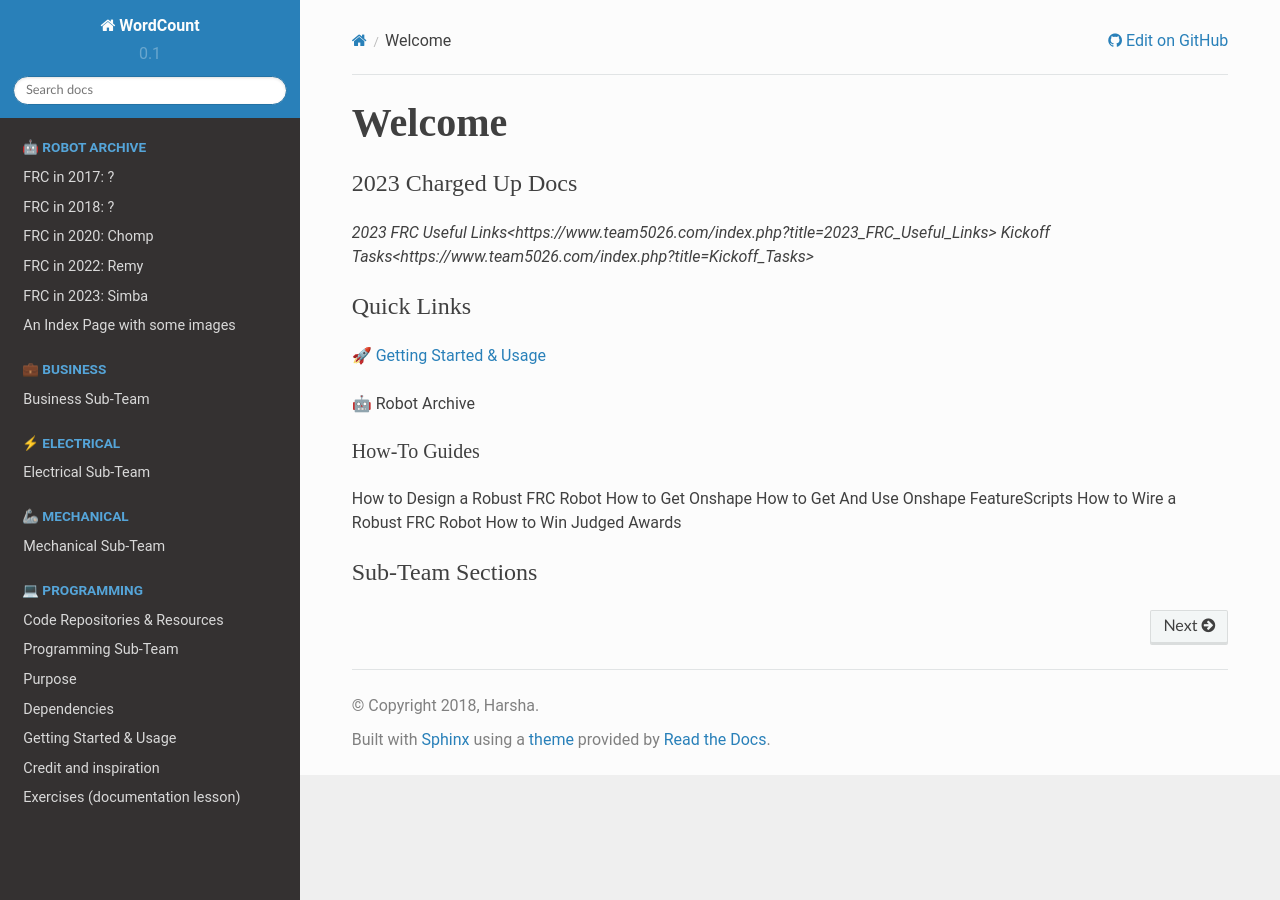
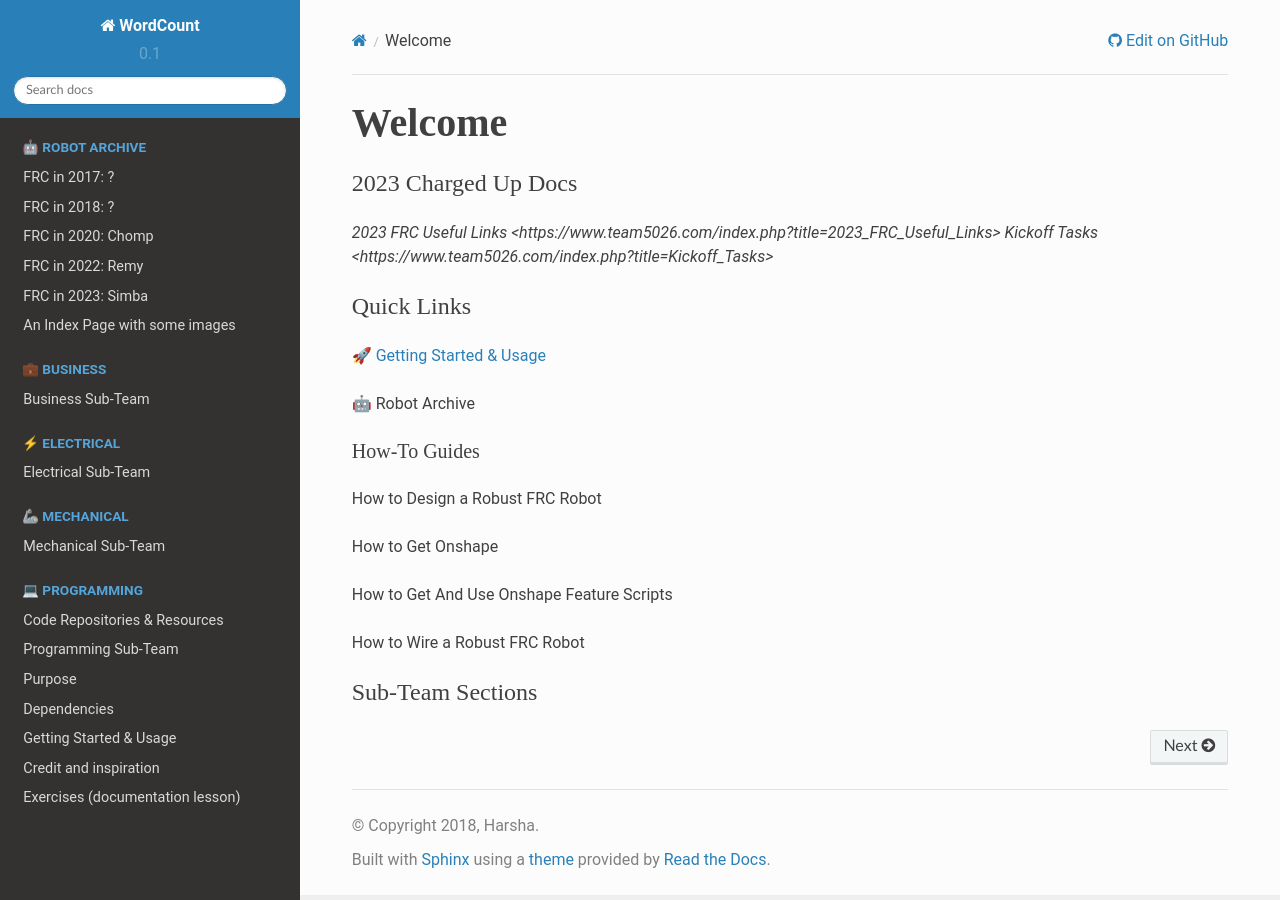
Before and after one commit to Iron-Panthers/wiki-sphinx-test, a Sphinx documentation site: the page built from doc/index.rst, in a window 1280 px wide. Built offline with Sphinx 7.4.7 and the Read the Docs theme 2.0.0, drawn with Linux system fonts in a browser that asks for light colours.

Commit message:
Fix links in index.rst

```diff
--- a/doc/index.rst
+++ b/doc/index.rst
@@ -18,24 +18,27 @@ Welcome
 2023 Charged Up Docs
 ----
 
-`2023 FRC Useful Links<https://www.team5026.com/index.php?title=2023_FRC_Useful_Links>`
-`Kickoff Tasks<https://www.team5026.com/index.php?title=Kickoff_Tasks>`
+`2023 FRC Useful Links <https://www.team5026.com/index.php?title=2023_FRC_Useful_Links>`
+`Kickoff Tasks <https://www.team5026.com/index.php?title=Kickoff_Tasks>`
 
 Quick Links
 ----
 
 🚀 :doc:`usage`
 
-🤖 :doc:`Robot Archive<robots/>`
+🤖 :doc:`Robot Archive <robots/>`
 
 How-To Guides
 ^^^^
 
 How to Design a Robust FRC Robot
+
 How to Get Onshape
-How to Get And Use Onshape FeatureScripts
+
+How to Get And Use Onshape Feature Scripts
+
 How to Wire a Robust FRC Robot
-How to Win Judged Awards
+
 
 Sub-Team Sections
 ----
```
